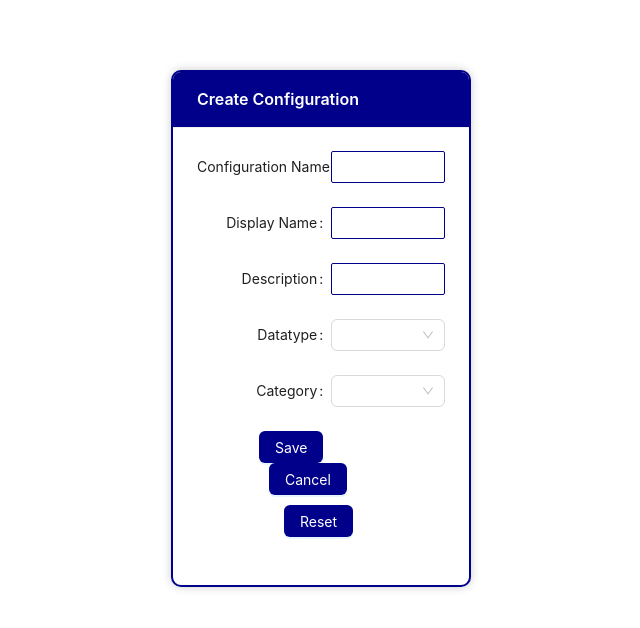
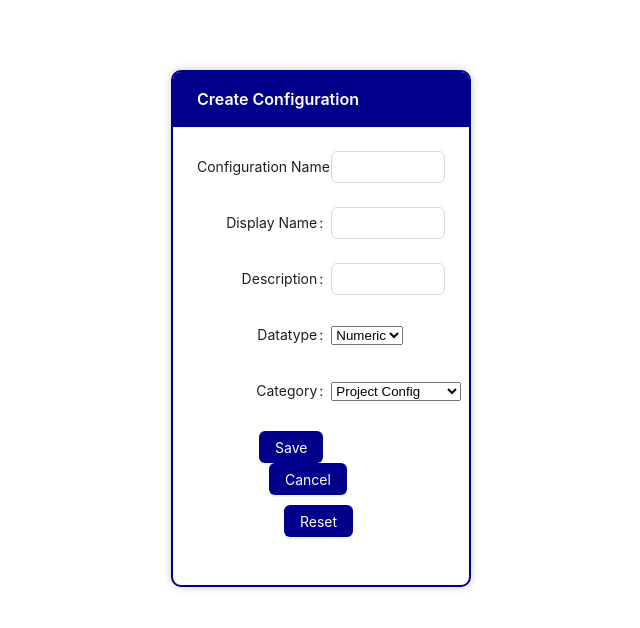
Before and after one commit to BLESSY1302/ui-screen, a React (Create React App) app: page /createconfig in a window 1280 px wide. Shown: the top 628 px of the page, without its empty margins (319-959 px from the left). Built offline with nearby package versions, Linux system fonts and the light colour scheme.

Commit message:
Code refinement

```diff
--- a/src/components/CreateConfig.js
+++ b/src/components/CreateConfig.js
@@ -5,41 +5,34 @@ import { Link } from "react-router-dom";
 import ACMSDataService from "../services/acms.service";
 
 class CreateConfig extends Component {
+    emptyItem = {
+        id: '',
+        configName: '',
+        displayName: '',
+        configDescription: '',
+        dataType: '',
+        category: ''
+    };
     constructor(props) {
         super(props);
-        this.onChangeConfigName = this.onChangeConfigName.bind(this);
-        this.onChangeDisplayName = this.onChangeDisplayName.bind(this);
-        this.onChangeConfigDescription = this.onChangeConfigDescription.bind(this);
+        this.handleChange = this.handleChange.bind(this);
         this.onChangeDataType = this.onChangeDataType.bind(this);
         this.onChangeCategory = this.onChangeCategory.bind(this);
         this.createConfig = this.createConfig.bind(this);
         //this.clearConfigFields = this.clearConfigFields.bind(this);
 
         this.state = {
-            configName: "",
-            displayName: "",
-            configDescription: "",
-            dataType: "",
-            category: ""
-         };
+            item: this.emptyItem
+        };
     }
 
-    onChangeConfigName(e) {
-        this.setState({
-            configName: e.target.value
-        });
-    }
-
-    onChangeDisplayName(e) {
-        this.setState({
-            displayName: e.target.value
-        });
-    }
-
-    onChangeConfigDescription(e) {
-        this.setState({
-            configDescription: e.target.value
-        });
+    handleChange(event) {
+        const target = event.target;
+        const value = target.value;
+        const name = target.name;
+        let item = { ...this.state.item };
+        item[name] = value;
+        this.setState({ item });
     }
 
     onChangeDataType(e) {
@@ -55,15 +48,14 @@ class CreateConfig extends Component {
     }
 
     createConfig() {
-        var data = {
-            configName: this.state.configName,
-            displayName: this.state.displayName,
-            configDescription: this.state.configDescription,
-            dataType: this.state.dataType,
-            category: this.state.category
-        };
-
-        ACMSDataService.createConfig(data)
+        const { item } = this.state;
+        this.state.item.dataType = this.state.dataType;
+        this.state.item.category = this.state.category;
+        if (item.dataType == undefined)
+            item.dataType = "Numeric";
+        if (item.category == undefined)
+            item.category = "Project Config";
+        ACMSDataService.createConfig(item)
             .then(response => {
                  { window.location.assign('configurations') }
             })
@@ -83,7 +75,6 @@ class CreateConfig extends Component {
     }
 
     handleReset = () => {
-        console.log("hfffgggggg====");
         this.setState({
             configName: "",
             displayName: "",
@@ -98,7 +89,7 @@ class CreateConfig extends Component {
     }
 
     render() {
-
+        const { item } = this.state;
             return (
                 <Flex justify="center">
                     <Card
@@ -128,64 +119,31 @@ class CreateConfig extends Component {
                             }}
                             layout="horizontal"
                          >
-                            <Form.Item label="Configuration Name"
-                                id="configName"
-                                value={this.state.configName}
-                                onChange={this.onChangeConfigName}>
-                                <Input style={{ borderColor: "#00008B", borderRadius: "2px" }} />
+                            <Form.Item label="Configuration Name">
+                                <Input type="text" name="configName" id="configName" value={item.configName || ''}
+                                    onChange={this.handleChange} autoComplete="configName" />
                             </Form.Item>
-                            <Form.Item label="Display Name"
-                                id="displayName"
-                                value={this.state.displayName}
-                                onChange={this.onChangeDisplayName}>
-                                <Input style={{ borderColor: "#00008B", borderRadius: "2px" }} />
+                            <Form.Item label="Display Name">
+                                <Input type="text" name="displayName" id="displayName" value={item.displayName || ''}
+                                    onChange={this.handleChange} autoComplete="displayName" />
                             </Form.Item>
-                            <Form.Item label="Description"
-                                id="configDescription"
-                                value={this.state.configDescription}
-                                onChange={this.onChangeConfigDescription}>
-                                <Input style={{ borderColor: "#00008B", borderRadius: "2px" }} />
+                            <Form.Item label="Description">
+                                <Input type="text" name="configDescription" id="configDescription" value={item.configDescription || ''}
+                                    onChange={this.handleChange} autoComplete="configDescription" />
                             </Form.Item>
-                            <Form.Item label="Datatype"
-                                id="dataType"
-                                value={this.state.dataType}
-                                onChange={this.onChangeDataType}>
-                                <Cascader
-                                    options={[
-                                        {
-                                            value: "numeric",
-                                            label: "Numeric"
-                                        },
-                                        {
-                                            value: "string",
-                                            label: "String"
-                                        },
-                                        {
-                                            value: "date",
-                                            label: "Date"
-                                        }
-                                    ]}
-                                    style={{ borderColor: "#00008B" }}
-                                />
+                           <Form.Item label="Datatype">
+                                <select value={this.state.dataType} onChange={this.onChangeDataType}>
+                                    <option value="Numeric">Numeric</option>
+                                    <option value="String">String</option>
+                                    <option value="Date">Date</option>
+                                </select>
                             </Form.Item>
 
-                            <Form.Item label="Category"
-                                id="category"
-                                value={this.state.category}
-                                onChange={this.onChangeCategory}>
-                                <Cascader
-                                    options={[
-                                        {
-                                            value: "projectconfiguration",
-                                            label: "Project Configuration"
-                                        },
-                                        {
-                                            value: "appconfiguration",
-                                            label: "Application Configuration"
-                                        }
-                                    ]}
-                                    style={{ borderColor: "#00008B" }}
-                                />
+                            <Form.Item label="Category">
+                                <select value={this.state.category} onChange={this.onChangeCategory}>
+                                    <option value="Project Config">Project Config</option>
+                                    <option value="Application Config">Application Config</option>
+                                </select>
                             </Form.Item>
 
                             <Form.Item wrapperCol={{ offset: 6, span: 14 }}>
```
